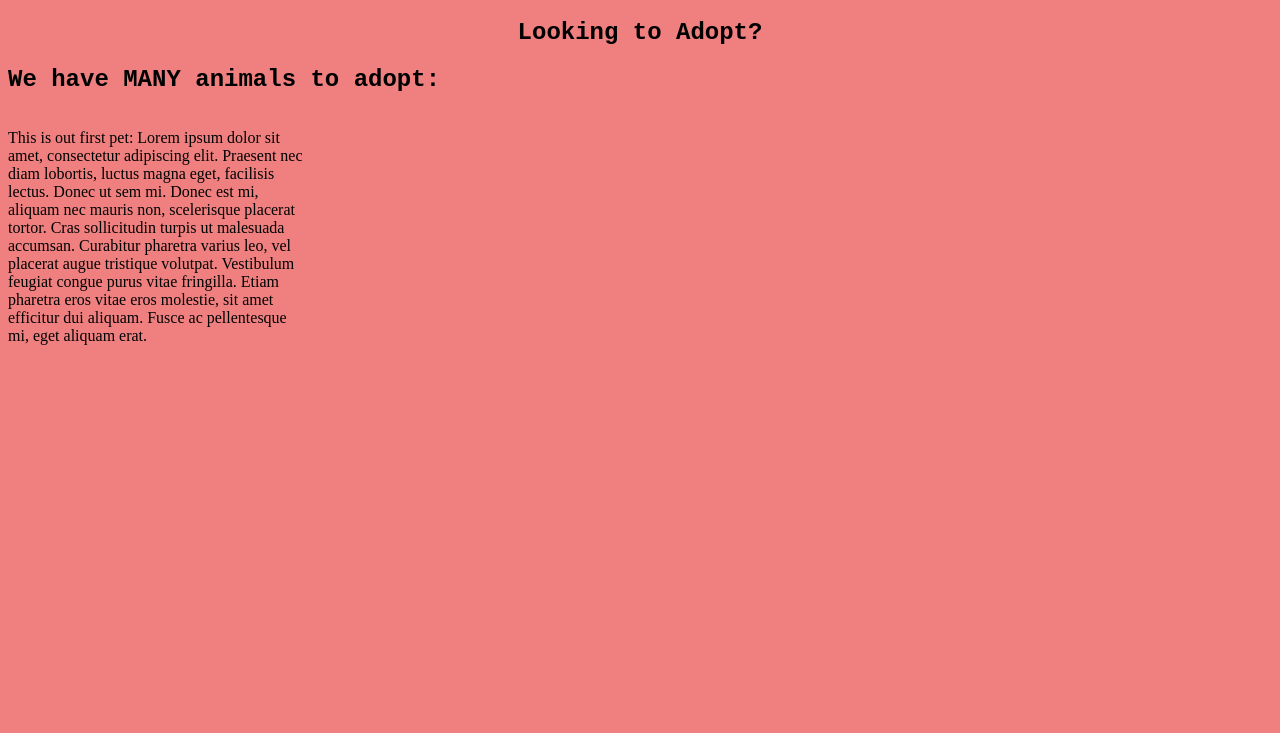
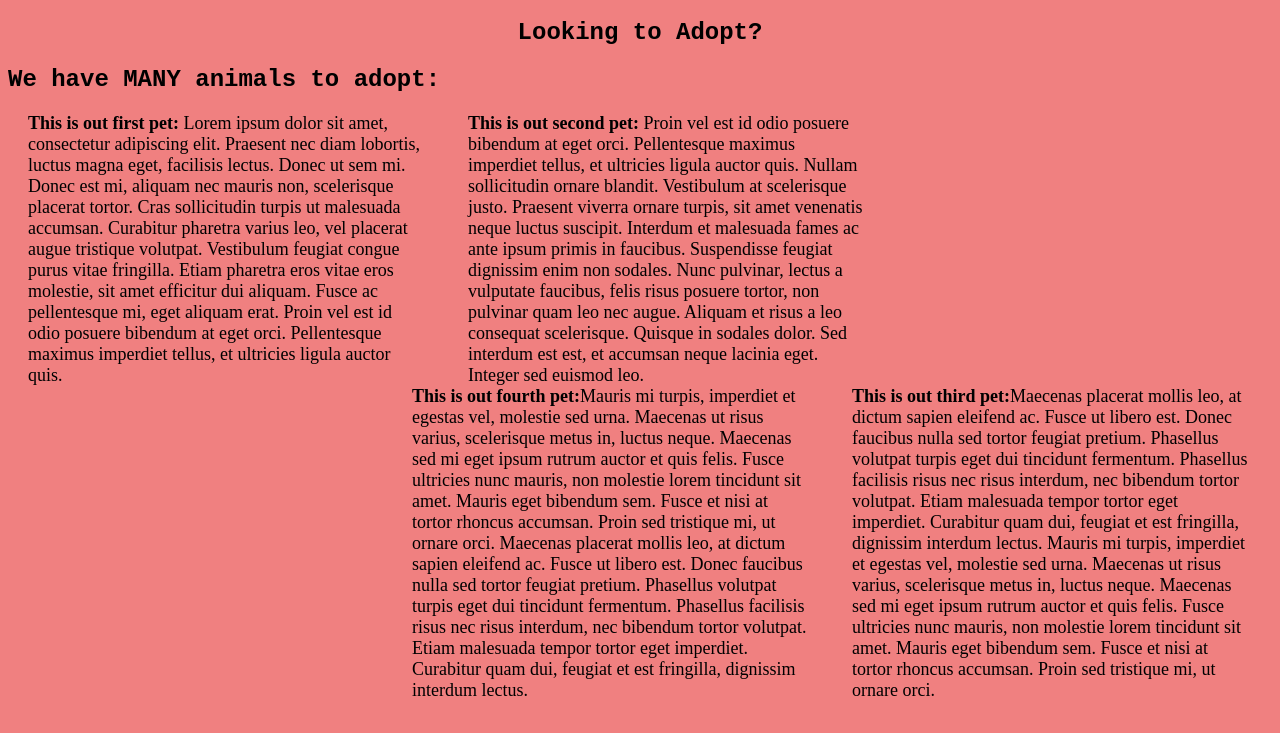
Before and after one commit to CalebCoughenour/animal-shelter, a plain HTML site: page index.html in a window 1280 px wide. Shown: the part 67-800 px from the top of the page. Drawn offline with Linux system fonts and the light colour scheme.

Commit message:
completed 4 columbs about pets. added left and right column styles

```diff
--- a/css/animal.css
+++ b/css/animal.css
@@ -11,16 +11,26 @@ body {
   background-color: lightcoral;
 }
 
+p {
+  font-size: large;
+}
+
 .center h2 {
   text-align: center;
 }
 
 .leftcolumn p {
-  width: 300px;
+  width: 400px;
   float: left;
+  margin: auto;
+  margin-left: 20px;
+  margin-right: 20px;
 }
 
 .centercolumn p {
-  width: 300px;
-  float: center;
+  width: 400px;
+  float:right;
+  margin: auto;
+  margin-left: 20px;
+  margin-right: 20px;
 }
--- a/index.html
+++ b/index.html
@@ -11,8 +11,20 @@
   </div>
   <h2>We have MANY animals to adopt:</h2>
 <div class="leftcolumn">
-  <p>This is out first pet: Lorem ipsum dolor sit amet, consectetur adipiscing elit. Praesent nec diam lobortis, luctus magna eget, facilisis lectus. Donec ut sem mi. Donec est mi, aliquam nec mauris non, scelerisque placerat tortor. Cras sollicitudin turpis ut malesuada accumsan. Curabitur pharetra varius leo, vel placerat augue tristique volutpat. Vestibulum feugiat congue purus vitae fringilla. Etiam pharetra eros vitae eros molestie, sit amet efficitur dui aliquam. Fusce ac pellentesque mi, eget aliquam erat.</p>
+  <p>
+    <strong>This is out first pet:</strong> Lorem ipsum dolor sit amet, consectetur adipiscing elit. Praesent nec diam lobortis, luctus magna eget, facilisis lectus. Donec ut sem mi. Donec est mi, aliquam nec mauris non, scelerisque placerat tortor. Cras sollicitudin turpis ut malesuada accumsan. Curabitur pharetra varius leo, vel placerat augue tristique volutpat. Vestibulum feugiat congue purus vitae fringilla. Etiam pharetra eros vitae eros molestie, sit amet efficitur dui aliquam. Fusce ac pellentesque mi, eget aliquam erat. Proin vel est id odio posuere bibendum at eget orci. Pellentesque maximus imperdiet tellus, et ultricies ligula auctor quis.
+  </p>
+  <p>
+    <strong>This is out second pet:</strong> Proin vel est id odio posuere bibendum at eget orci. Pellentesque maximus imperdiet tellus, et ultricies ligula auctor quis. Nullam sollicitudin ornare blandit. Vestibulum at scelerisque justo. Praesent viverra ornare turpis, sit amet venenatis neque luctus suscipit. Interdum et malesuada fames ac ante ipsum primis in faucibus. Suspendisse feugiat dignissim enim non sodales. Nunc pulvinar, lectus a vulputate faucibus, felis risus posuere tortor, non pulvinar quam leo nec augue. Aliquam et risus a leo consequat scelerisque. Quisque in sodales dolor. Sed interdum est est, et accumsan neque lacinia eget. Integer sed euismod leo.
+  </p>
 </div>
-<div class="centercolumn"></div>
+<div class="centercolumn">
+  <p>
+    <strong>This is out third pet:</strong>Maecenas placerat mollis leo, at dictum sapien eleifend ac. Fusce ut libero est. Donec faucibus nulla sed tortor feugiat pretium. Phasellus volutpat turpis eget dui tincidunt fermentum. Phasellus facilisis risus nec risus interdum, nec bibendum tortor volutpat. Etiam malesuada tempor tortor eget imperdiet. Curabitur quam dui, feugiat et est fringilla, dignissim interdum lectus. Mauris mi turpis, imperdiet et egestas vel, molestie sed urna. Maecenas ut risus varius, scelerisque metus in, luctus neque. Maecenas sed mi eget ipsum rutrum auctor et quis felis. Fusce ultricies nunc mauris, non molestie lorem tincidunt sit amet. Mauris eget bibendum sem. Fusce et nisi at tortor rhoncus accumsan. Proin sed tristique mi, ut ornare orci.
+  </p>
+  <p>
+    <strong>This is out fourth pet:</strong>Mauris mi turpis, imperdiet et egestas vel, molestie sed urna. Maecenas ut risus varius, scelerisque metus in, luctus neque. Maecenas sed mi eget ipsum rutrum auctor et quis felis. Fusce ultricies nunc mauris, non molestie lorem tincidunt sit amet. Mauris eget bibendum sem. Fusce et nisi at tortor rhoncus accumsan. Proin sed tristique mi, ut ornare orci. Maecenas placerat mollis leo, at dictum sapien eleifend ac. Fusce ut libero est. Donec faucibus nulla sed tortor feugiat pretium. Phasellus volutpat turpis eget dui tincidunt fermentum. Phasellus facilisis risus nec risus interdum, nec bibendum tortor volutpat. Etiam malesuada tempor tortor eget imperdiet. Curabitur quam dui, feugiat et est fringilla, dignissim interdum lectus.
+  </p>
+</div>
 </body>
 </html>
```
